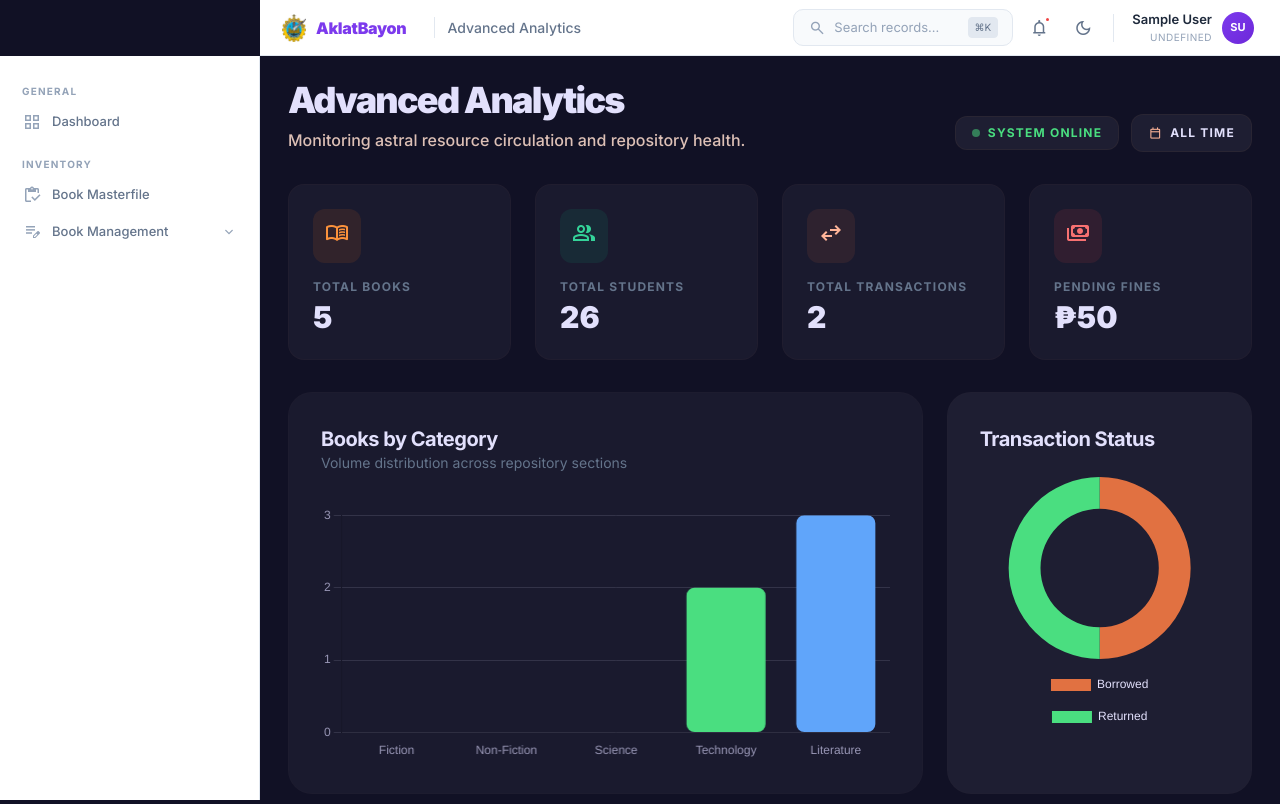
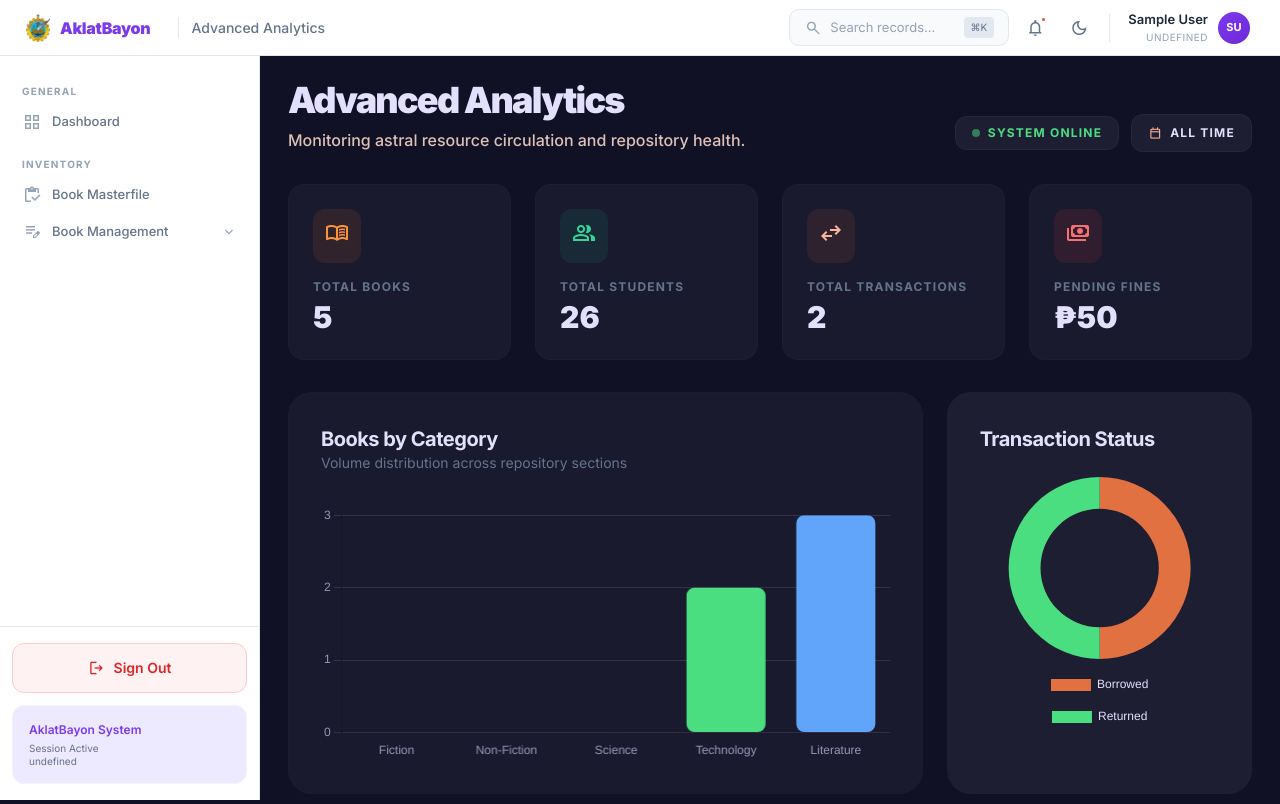
Before and after one commit to vincecharles/AklatBayonV2, a website: page pages/admin/reports.html in a window 1280 px wide. Shown: the top 804 px of the page. Drawn offline with nearby package versions, Linux system fonts and the light colour scheme; sample sign-in values are in the browser's storage.

Commit message:
feat: implement core design system styles and sidebar interaction logic

```diff
--- a/css/custom.css
+++ b/css/custom.css
@@ -46,10 +46,10 @@ body { font-family:'Inter',sans-serif; background:var(--ab-bg); color:var(--ab-o
 
 /* ── Header (BorrowBox style) ─────────────────────────────── */
 .astral-header {
-  position:fixed; top:0; left:var(--ab-sidebar-w); right:0; height:var(--ab-header-h);
+  position:fixed; top:0; left:0; right:0; height:var(--ab-header-h);
   background:var(--ab-surface); border-bottom:1px solid var(--ab-outline);
   display:flex; align-items:center; justify-content:space-between;
-  padding:0 20px; z-index:35; transition:left var(--ab-transition);
+  padding:0 24px; z-index:45; transition:left var(--ab-transition);
 }
 .header-brand { display:flex; align-items:center; gap:8px; }
 .header-logo { width:28px; height:28px; object-fit:contain; }
--- a/js/sidebar.js
+++ b/js/sidebar.js
@@ -88,7 +88,18 @@ const Sidebar = (() => {
             }
         }
 
-        nav.innerHTML = `<div class="sidebar-nav-items">${html}</div>`;
+        nav.innerHTML = `
+            <div class="sidebar-nav-items" style="flex:1; overflow-y:auto;">${html}</div>
+            <div class="mt-auto space-y-3 pt-4 px-3 pb-4 border-t" style="border-color:var(--ab-outline)">
+                <button onclick="Auth.logout()" class="flex items-center justify-center gap-2 w-full rounded-xl border border-red-200 bg-red-50 px-4 py-2.5 text-sm font-semibold text-red-600 hover:bg-red-100 transition-colors dark:border-red-900/40 dark:bg-red-900/20 dark:text-red-400 dark:hover:bg-red-900/30">
+                    <span class="material-symbols-outlined text-lg">logout</span>
+                    <span>Sign Out</span>
+                </button>
+                <div class="p-4 rounded-xl border" style="background:var(--ab-primary-container);border-color:var(--ab-outline-dim)">
+                    <p class="text-xs font-semibold mb-1" style="color:var(--ab-primary)">AklatBayon System</p>
+                    <p class="text-[10px] leading-tight" style="color:var(--ab-on-surface-dim)">Session Active<br>${user.role_name}</p>
+                </div>
+            </div>`;
         bindDropdowns();
     };
 
```
